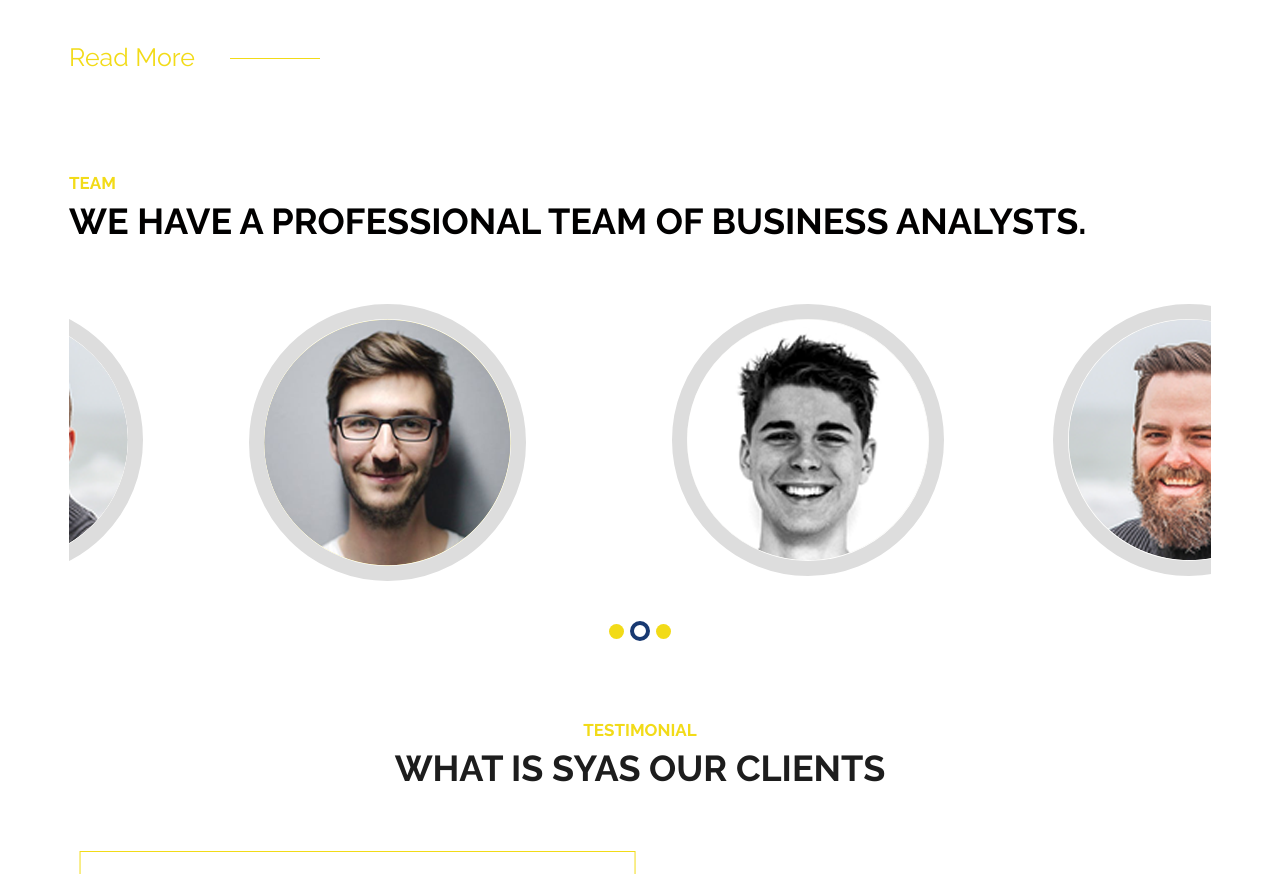
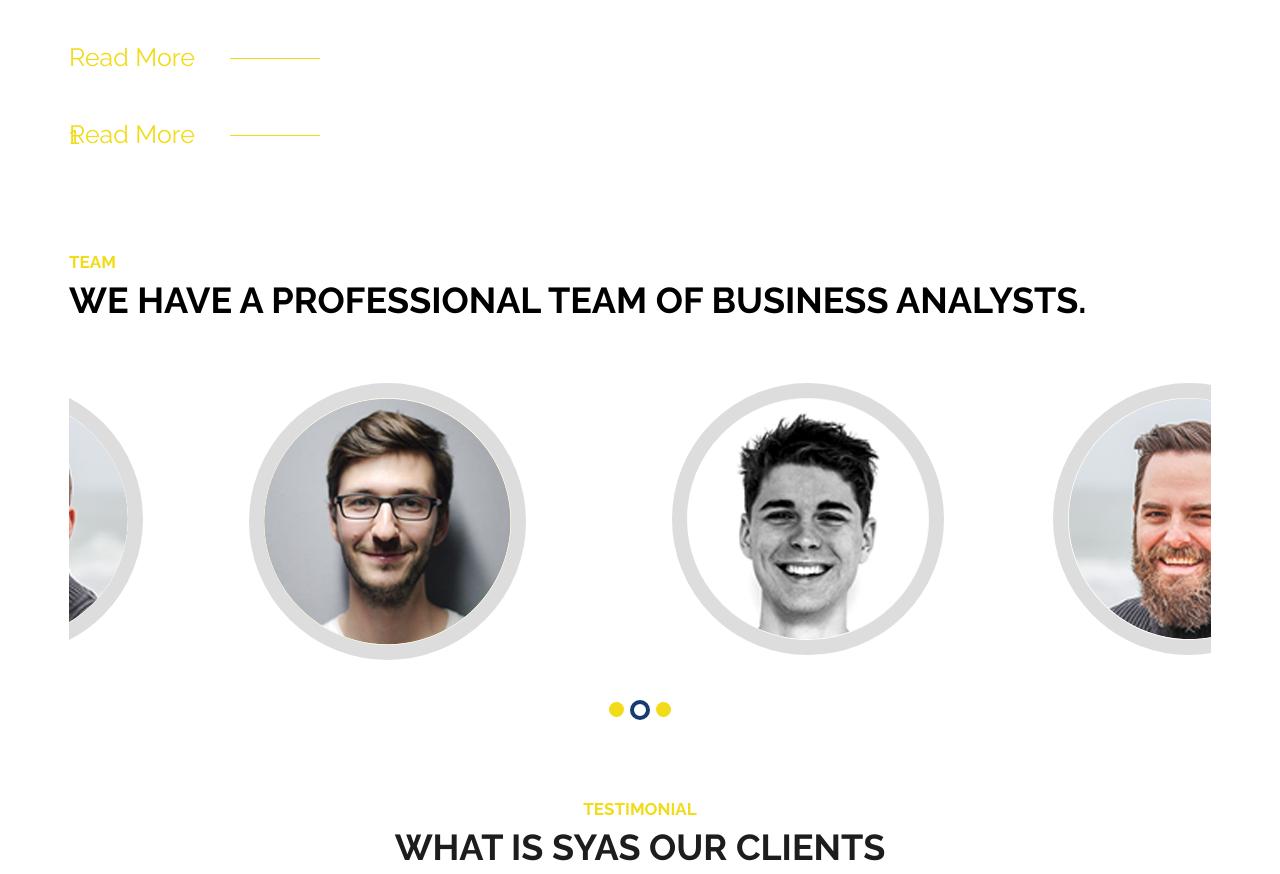
Before and after one commit to omersaif/web-app, a plain HTML site: page src/index.html in a window 1280 px wide. Shown: the part 3275-4149 px from the top of the page. Drawn offline with nearby package versions, Linux system fonts and the light colour scheme.

Commit message:
Updated index

```diff
--- a/src/index.html
+++ b/src/index.html
@@ -452,6 +452,9 @@
             <div class="col-md-12">
                <a class="read_more" href="#">Read More</a>
             </div>
+            <div class="col-md-12">
+               <a class="read_more" href="#">Read More 1</a>
+            </div>
          </div>
       </div>
    </div>
```
